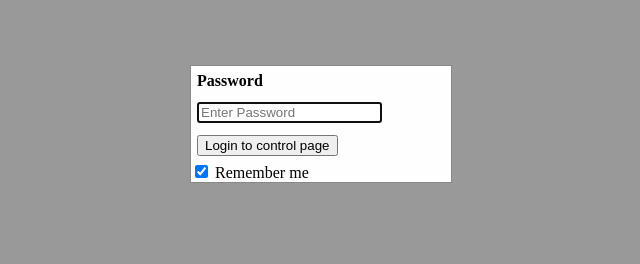
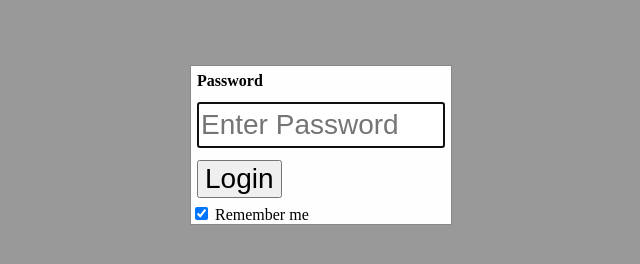
Before and after one commit to takashikumagai/nyanko-rover, a plain HTML site: page nyanko-rover-server/auth.html in a window 1280 px wide. Shown: the whole page, without its empty margins (319-959 px from the left). Drawn offline with Linux system fonts and the light colour scheme.

Commit message:
Cosmetic refinements + login with enter key

```diff
--- a/nyanko-rover-server/auth.html
+++ b/nyanko-rover-server/auth.html
@@ -54,6 +54,16 @@
             cursor: pointer;
         }
 
+        #pw {
+            width: 240px;
+            height: 40px;
+            font-size: 28px;
+        }
+
+        #login-button {
+            font-size: 28px;
+        }
+
     </style>
     <title>Authentication Required</title>
 </head>
@@ -65,7 +75,7 @@
         <!--span onclick="document.getElementById('id01').style.display='none'" class="close" title="Close Modal">&times;</span-->
 
         <!-- Modal Content -->
-        <form class="modal-content">
+        <div class="modal-content">
 
         <div class="container">
             <div class="modal-element">
@@ -75,7 +85,7 @@
                 <input id="pw" type="password" placeholder="Enter Password" name="psw" required autofocus>
             </div>
             <div class="modal-element">
-                <button type="button" onclick="onLoginClicked()">Login to control page</button>
+                <button id="login-button" type="button" onclick="onLoginClicked()">Login</button>
             </div>
             <div>
                 <label>
@@ -88,10 +98,22 @@
                 <button type="button" onclick="document.getElementById('id01').style.display='none'" class="cancelbtn">Cancel</button>
                 <span class="psw">Forgot <a href="#">password?</a></span>
             </div-->
-        </form>
+        </div>
         </div>
 
     <script>
+        //alert('loading js')
+        // Trigger a click of the login button when user presses the enter key in the password field.
+        document.getElementById("pw").addEventListener("keyup", function(event) {
+            //alert('input field keyup');
+            event.preventDefault();
+
+            // Number 13 is the 'Enter' key on the keyboard
+            if(event.keyCode === 13) {
+                //alert('input field enter keyup');
+                document.getElementById("login-button").click();
+            }
+        });
 
         function parseMyXml(xmlStr) {
             return new window.DOMParser().parseFromString(xmlStr, "text/xml");
@@ -105,7 +127,7 @@
 
             if(xhr == null) {
                 // The server returned an empty string; this means that the authentication failed.
-                alert('null xhr');
+                console.log('null xhr');
                 window.location = "auth_failed.html";
             }
 
@@ -114,7 +136,7 @@
             }
 
             if(xhr.responseText.length == 0) {
-                alert('zero length response text');
+                console.log('zero length response text');
                 window.location = "auth_failed.html";
             }
 
@@ -173,7 +195,7 @@
 
         function onLoginClicked() {
 
-            //alert('onSubmit called.');
+            console.log('onLoginClicked');
             let entered_text = document.getElementById('pw').value;
             console.log('entered text: '+entered_text);
             xhr = new XMLHttpRequest();
```
